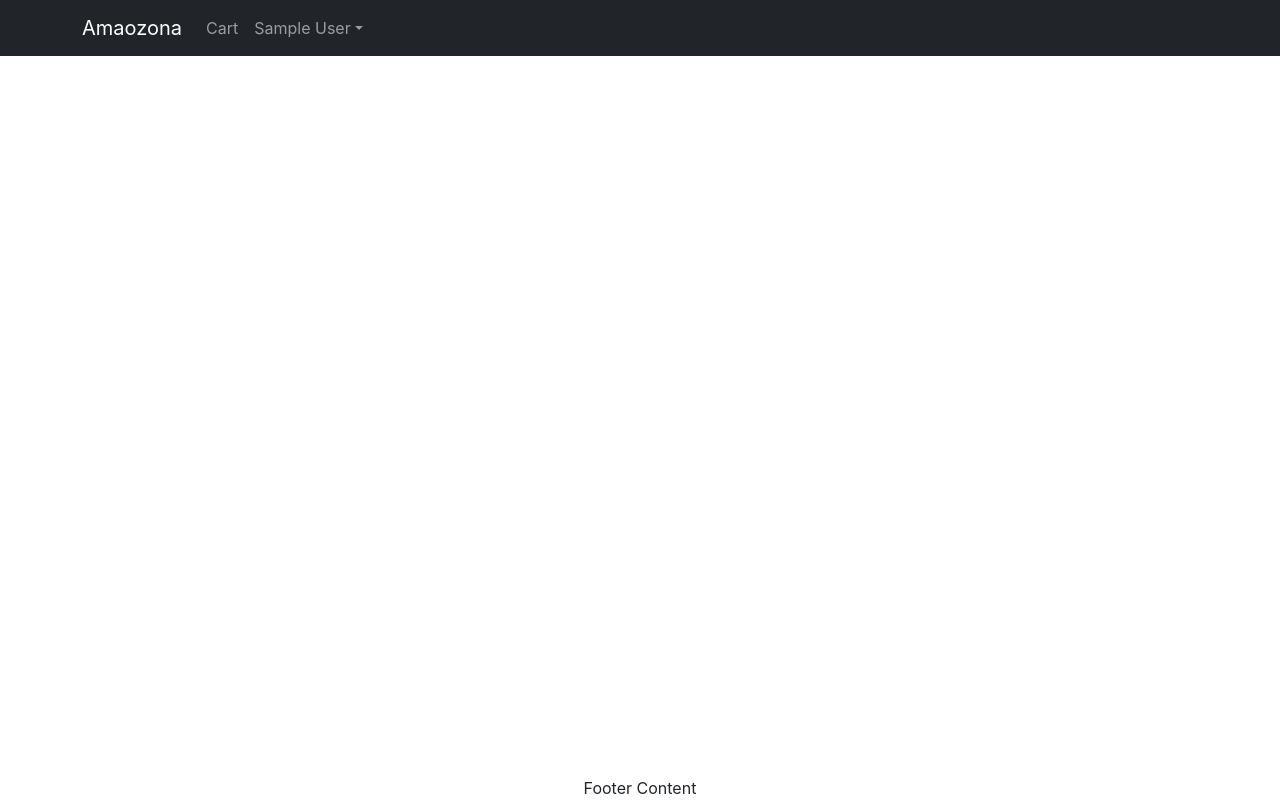
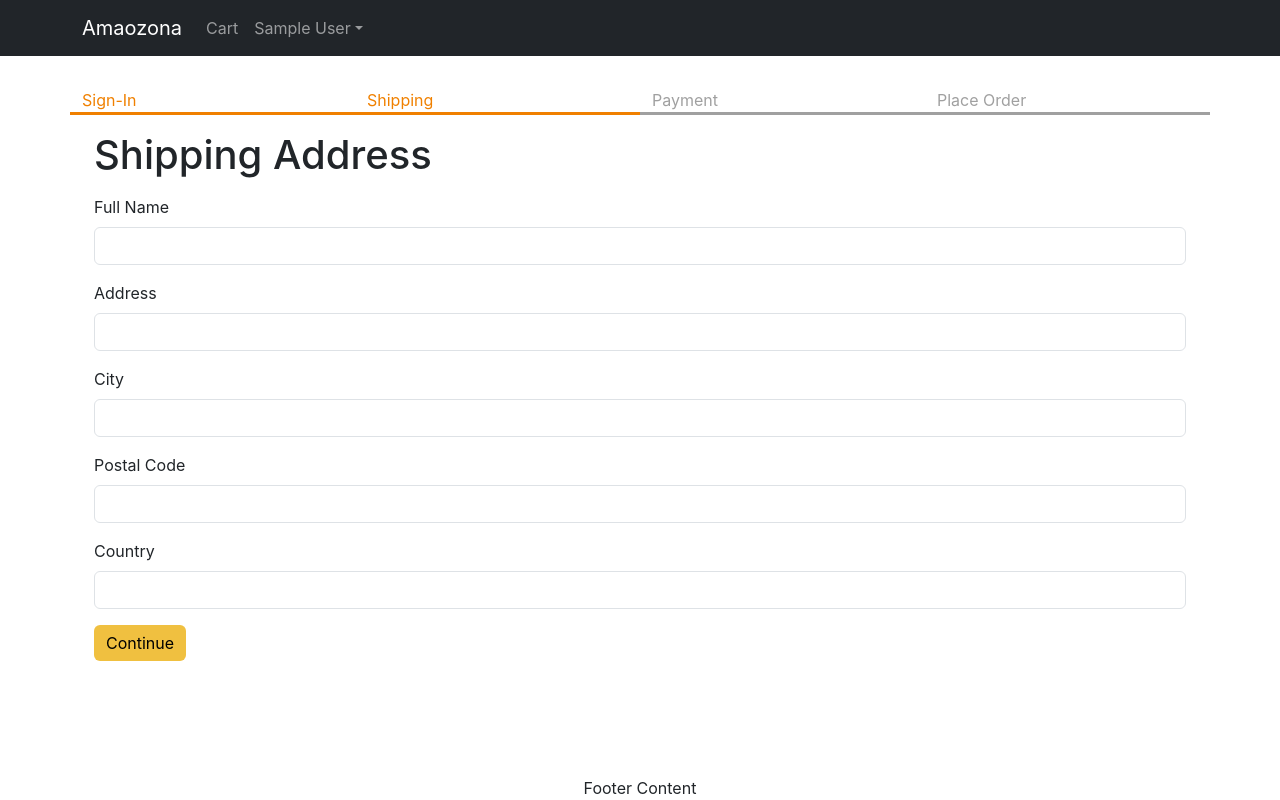
Before and after one commit to Chestha-Sharma/e-shopping_website, a React (Create React App) app in the folder frontend/: page /shipping in a window 1280 px wide. Built offline with nearby package versions, Linux system fonts and the light colour scheme; sample sign-in values are in the browser's storage.

Commit message:
save shipping adress

```diff
--- a/frontend/src/App.js
+++ b/frontend/src/App.js
@@ -11,6 +11,7 @@
 import SigninScreen from "./screens/Signinscreen";
 import {ToastContainer} from 'react-toastify';
 import 'react-toastify/dist/ReactToastify.css';
+import Shippingadressscreen from "./screens/Shippingadressscreen";
 function App() {
    const {state , dispatch : ctxdispatch} = useContext(Store);
    const navigate = useNavigate();
@@ -62,6 +63,7 @@
    const handleSignOut = () => {
     ctxdispatch({type : 'SIGNOUT'});
     localStorage.removeItem('userInfo');
+    localStorage.removeItem('shippingAddress');
     navigate('/');
   };
   return (
@@ -123,6 +125,7 @@
         <Route path="/" element={<Homescreen />} />
         <Route path="/cart" element={<CartScreen />} />
         <Route path="/signin" element={<SigninScreen />} />
+        <Route path="/shipping" element={<Shippingadressscreen />} />
         <Route path="/product/:slug" element={<ProductScreen />} />
       </Routes>
       </Container>
--- /dev/null
+++ b/frontend/src/components/Checkoutsteps.js
@@ -0,0 +1,13 @@
+import React from 'react'
+import { Col, Row } from 'react-bootstrap'
+
+export default function Checkoutsteps(props) {
+  return (
+    <Row className='checkout-steps'>
+        <Col className={props.step1 ? 'active' : ''}>Sign-In</Col>
+        <Col className={props.step2 ? 'active' : ''}>Shipping</Col>
+        <Col className={props.step3 ? 'active' : ''}>Payment</Col>
+        <Col className={props.step4 ? 'active' : ''}>Place Order</Col>
+        </Row>
+  )
+}
--- a/frontend/src/index.css
+++ b/frontend/src/index.css
@@ -63,3 +63,12 @@
 .img-thumbnail{
   height : 80px;
 }
+
+.checkout-steps  > div{
+  border-bottom : 0.2rem solid #a0a0a0;
+  color : #a0a0a0;
+}
+.checkout-steps > div.active{
+  border-bottom : 0.2rem solid #f08000;
+  color : #f08000;
+}
--- /dev/null
+++ b/frontend/src/screens/Shippingadressscreen.js
@@ -0,0 +1,83 @@
+import React from 'react';
+import { Form, Button } from 'react-bootstrap';
+import { Helmet } from 'react-helmet-async';
+import { useState } from 'react';
+import { useContext } from 'react';
+import { Store } from '../store';
+import { useNavigate } from 'react-router-dom';
+import { useEffect } from 'react';
+import Checkoutsteps from '../components/Checkoutsteps';
+
+export default function Shippingadressscreen() {
+
+    const {state , dispatch : ctxdispatch} = useContext(Store);
+    const { userInfo, cart: {shippingAddress} }= state;
+    const navigate = useNavigate();
+
+    const [fullname, setFullname] = useState(shippingAddress.fullname || '');
+    const [address, setAddress] = useState(shippingAddress.address || '');
+    const [city, setCity] = useState(shippingAddress.city || '');
+    const [postalcode, setPostalcode] = useState(shippingAddress.postalcode || '');
+    const [country, setCountry] = useState(shippingAddress.country || '');
+
+    useEffect(() => {
+         if(!userInfo){
+            navigate('/signin?redirect=/shipping'); //using this redirect when we will sign in here then after sign in i will redirect to shipping page not at home page
+         }
+    },[userInfo,navigate]);
+
+
+    const submithandler = (e) => {
+        e.preventDefault();
+        ctxdispatch({
+            type : 'SAVE_SHIPPING_ADDRESS',
+            payload : {
+                fullname,
+                address,
+                city,
+                postalcode,
+                country
+            }
+        });
+        localStorage.setItem('shippingAddress',JSON.stringify({fullname,address,city,postalcode,country}));
+        navigate('/payment');
+    }
+  return (
+    <div>
+        <Helmet>
+            <title>Shipping Address</title>
+        </Helmet>
+        <Checkoutsteps step1 step2></Checkoutsteps>
+        <div className='container small-container'>
+        <h1 className='my-3'>Shipping Address</h1>
+        <Form onSubmit={submithandler}>
+            <Form.Group className='mb-3' controlId='Full Name'>
+                <Form.Label>Full Name</Form.Label>
+                <Form.Control value={fullname} onChange={(e)=>setFullname(e.target.value)} required/>
+            </Form.Group>
+            <Form.Group className='mb-3' controlId='Address'>
+                <Form.Label>Address</Form.Label>
+                <Form.Control value={address} onChange={(e)=>setAddress(e.target.value)} required/>
+            </Form.Group>
+            <Form.Group className='mb-3' controlId='City'>
+                <Form.Label>City</Form.Label>
+                <Form.Control value={city} onChange={(e)=>setCity(e.target.value)} required/>
+            </Form.Group>
+            <Form.Group className='mb-3' controlId='Postalcode'>
+                <Form.Label>Postal Code</Form.Label>
+                <Form.Control value={postalcode} onChange={(e)=>setPostalcode(e.target.value)} required/>
+            </Form.Group>
+            <Form.Group className='mb-3' controlId='Contry'>
+                <Form.Label>Country</Form.Label>
+                <Form.Control value={country} onChange={(e)=>setCountry(e.target.value)} required/>
+            </Form.Group>
+             <div className='mb-3'>
+                <Button varient='primary' type='submit'>
+                    Continue
+                </Button>
+             </div>
+        </Form>
+        </div>
+    </div>
+  );
+}
--- a/frontend/src/store.js
+++ b/frontend/src/store.js
@@ -101,13 +101,12 @@
 //   return <Store.Provider value={value}>{props.children}</Store.Provider>;
 // }
 
-
 import { createContext, useReducer } from 'react';
 import axios from 'axios';
 
 export const Store = createContext();
 
-// 🚀 डेटाबेस सिंक करने वाला फंक्शन (इसे रिड्यूसर के बाहर रखेंगे)
+// 🚀 डेटाबेस सिंक करने वाला फंक्शन
 const syncCartWithDB = async (userInfo, cartItems) => {
   if (userInfo && userInfo._id) {
     try {
@@ -131,6 +130,9 @@
 const initialState = {
   userInfo: userInfoFromStorage,
   cart: {
+    shippingAddress: localStorage.getItem('shippingAddress')
+      ? JSON.parse(localStorage.getItem('shippingAddress'))
+      : {},
     cartItems: userInfoFromStorage
       ? (localStorage.getItem(`cartItems_${userInfoFromStorage._id}`)
           ? JSON.parse(localStorage.getItem(`cartItems_${userInfoFromStorage._id}`))
@@ -159,7 +161,6 @@
       const cartKey = userInfo ? `cartItems_${userInfo._id}` : 'cartItems_guest';
       localStorage.setItem(cartKey, JSON.stringify(cartItems));
 
-      // 🔥 यहाँ होगा मैजिक: डेटाबेस में सिंक करो
       syncCartWithDB(userInfo, cartItems);
 
       return { ...state, cart: { ...state.cart, cartItems } };
@@ -174,15 +175,17 @@
       const cartKey = userInfo ? `cartItems_${userInfo._id}` : 'cartItems_guest';
       localStorage.setItem(cartKey, JSON.stringify(cartItems));
 
-      // 🔥 यहाँ भी मैजिक: डिलीट होने के बाद डेटाबेस में सिंक करो
       syncCartWithDB(userInfo, cartItems);
 
       return { ...state, cart: { ...state.cart, cartItems } };
     }
 
     case 'SIGNIN': {
-      const user = action.payload; // सुधारा: action.payload का यूज़ किया
+      const user = action.payload;
       const cartKey = `cartItems_${user._id}`;
+
+      // ✅ बड़ा सुधार 1: लॉगिन होते ही यूजर की पूरी जन्मकुंडली (Token, Name आदि) को 'userInfo' की सही चाबी में लॉक करें
+      localStorage.setItem('userInfo', JSON.stringify(user));
 
       // लॉगिन होते ही डेटाबेस से आई कार्ट को लोकल स्टोरेज में लॉक कर दें
       localStorage.setItem(cartKey, JSON.stringify(user.cartItems || []));
@@ -195,6 +198,7 @@
     }
 
     case 'SIGNOUT': {
+      // ✅ बड़ा सुधार 2: लॉगआउट होने पर 'userInfo' को साफ़ करें, न कि पुरानी/गलत 'user' चाबी को
       localStorage.removeItem('userInfo');
 
       const guestCart = localStorage.getItem('cartItems_guest')
@@ -204,10 +208,19 @@
       return {
         ...state,
         userInfo: null,
-        cart: { ...state.cart, cartItems: guestCart }
+        cart: { ...state.cart, cartItems: guestCart,shippingAddress:{}}
       };
     }
 
+    case 'SAVE_SHIPPING_ADDRESS': {
+       return {
+         ...state,
+         cart:{
+           ...state.cart,
+           shippingAddress: action.payload
+         }
+       }
+    };
     default:
       return state;
   }
@@ -217,4 +230,4 @@
   const [state, dispatch] = useReducer(reducer, initialState);
   const value = { state, dispatch };
   return <Store.Provider value={value}>{props.children}</Store.Provider>;
-} // ✅ सुधारा: मिसिंग ब्रैकेट यहाँ बंद कर दिया गया है
+}
```
